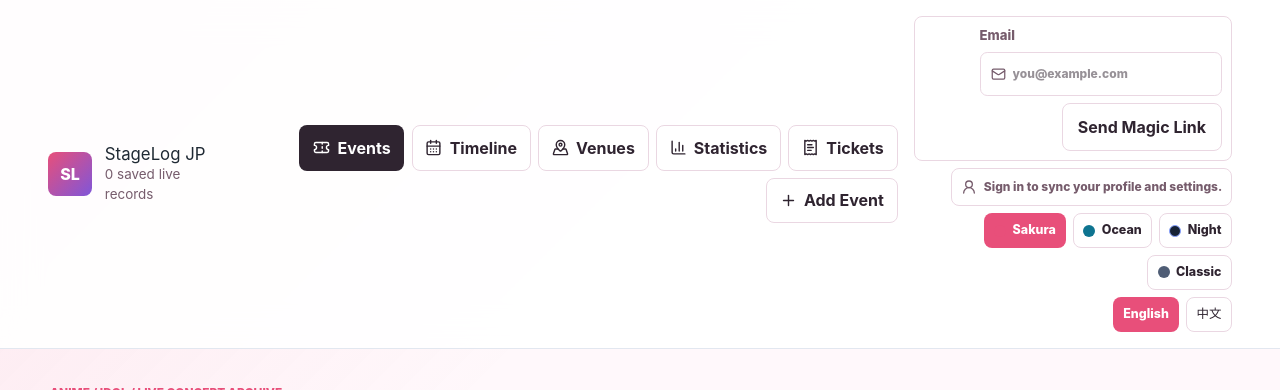
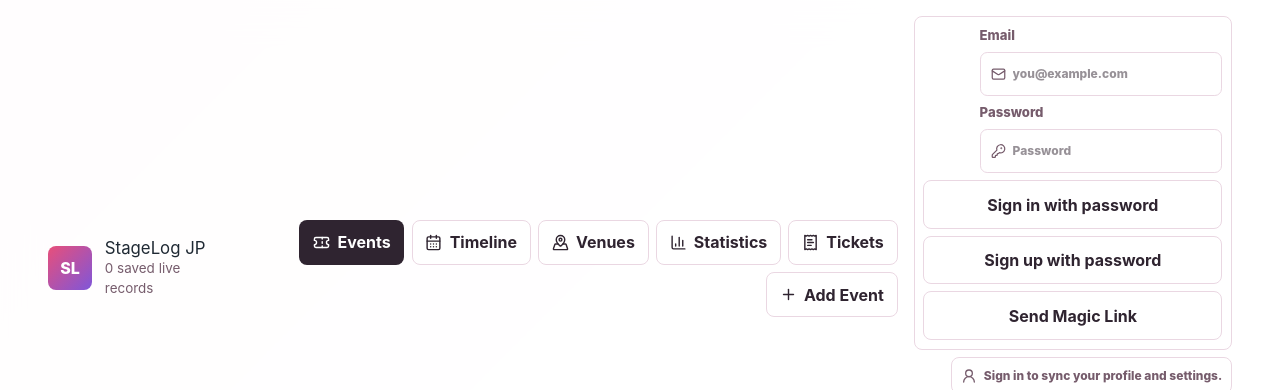
Before and after one commit to Chikachi00/StageLog-JP, a React (Vite) app: page / in a window 1280 px wide. Shown: the top 390 px of the page. Built offline with nearby package versions, Linux system fonts and the light colour scheme; no server answers.

Commit message:
Add password authentication for Supabase

```diff
--- a/src/components/AuthPanel.tsx
+++ b/src/components/AuthPanel.tsx
@@ -1,22 +1,59 @@
-import { Cloud, LogOut, Mail } from "lucide-react";
+import { Cloud, KeyRound, LogOut, Mail } from "lucide-react";
 import { useState } from "react";
-import type { FormEvent } from "react";
 import { useTranslation } from "react-i18next";
 import { useAuth } from "../context/AuthContext";
 
+type AuthAction = "magic-link" | "password-sign-in" | "password-sign-up";
+
 export function AuthPanel() {
   const { t } = useTranslation();
-  const { user, loading, isSupabaseConfigured, signInWithEmail, signOut } = useAuth();
+  const {
+    user,
+    loading,
+    isSupabaseConfigured,
+    signInWithEmail,
+    signInWithPassword,
+    signOut,
+    signUpWithPassword,
+  } = useAuth();
   const [email, setEmail] = useState("");
+  const [password, setPassword] = useState("");
   const [message, setMessage] = useState("");
   const [error, setError] = useState("");
-  const [submitting, setSubmitting] = useState(false);
+  const [submittingAction, setSubmittingAction] = useState<AuthAction | null>(null);
 
-  const handleSubmit = async (event: FormEvent<HTMLFormElement>) => {
-    event.preventDefault();
+  const validateEmail = () => {
+    if (!email.trim()) {
+      setError(t("auth.emailRequired"));
+      return false;
+    }
+
+    return true;
+  };
+
+  const validatePassword = () => {
+    if (!password) {
+      setError(t("auth.passwordRequired"));
+      return false;
+    }
+
+    if (password.length < 6) {
+      setError(t("auth.passwordMinLength"));
+      return false;
+    }
+
+    return true;
+  };
+
+  const handleMagicLink = async () => {
     setMessage("");
     setError("");
-    setSubmitting(true);
+
+    if (!validateEmail()) {
+      return;
+    }
+
+    setSubmittingAction("magic-link");
 
     try {
       await signInWithEmail(email.trim());
@@ -25,23 +62,64 @@ export function AuthPanel() {
     } catch (caughtError) {
       setError(caughtError instanceof Error ? caughtError.message : t("auth.signInFailed"));
     } finally {
-      setSubmitting(false);
+      setSubmittingAction(null);
+    }
+  };
+
+  const handlePasswordSignIn = async () => {
+    setMessage("");
+    setError("");
+
+    if (!validateEmail() || !validatePassword()) {
+      return;
+    }
+
+    setSubmittingAction("password-sign-in");
+
+    try {
+      await signInWithPassword(email.trim(), password);
+    } catch (caughtError) {
+      setError(caughtError instanceof Error ? caughtError.message : t("auth.authenticationFailed"));
+    } finally {
+      setSubmittingAction(null);
+    }
+  };
+
+  const handlePasswordSignUp = async () => {
+    setMessage("");
+    setError("");
+
+    if (!validateEmail() || !validatePassword()) {
+      return;
+    }
+
+    setSubmittingAction("password-sign-up");
+
+    try {
+      await signUpWithPassword(email.trim(), password);
+      setMessage(t("auth.accountCreatedCheckEmail"));
+    } catch (caughtError) {
+      setError(caughtError instanceof Error ? caughtError.message : t("auth.authenticationFailed"));
+    } finally {
+      setSubmittingAction(null);
     }
   };
 
   const handleSignOut = async () => {
     setMessage("");
     setError("");
-    setSubmitting(true);
+    setSubmittingAction("password-sign-in");
 
     try {
       await signOut();
     } catch (caughtError) {
       setError(caughtError instanceof Error ? caughtError.message : t("auth.signOutFailed"));
     } finally {
-      setSubmitting(false);
+      setSubmittingAction(null);
     }
   };
+
+  const isSubmitting = submittingAction !== null;
 
   if (!isSupabaseConfigured) {
     return (
@@ -68,7 +146,7 @@ export function AuthPanel() {
           <span>{t("auth.signedInAs")}</span>
           <strong>{user.email}</strong>
         </div>
-        <button className="ghost-button" type="button" disabled={submitting} onClick={handleSignOut}>
+        <button className="ghost-button" type="button" disabled={isSubmitting} onClick={handleSignOut}>
           <LogOut size={16} aria-hidden="true" />
           {t("auth.signOut")}
         </button>
@@ -79,7 +157,7 @@ export function AuthPanel() {
 
   return (
     <section className="auth-panel">
-      <form onSubmit={handleSubmit}>
+      <form onSubmit={(event) => event.preventDefault()}>
         <label>
           {t("auth.email")}
           <span>
@@ -93,9 +171,46 @@ export function AuthPanel() {
             />
           </span>
         </label>
-        <button className="ghost-button" type="submit" disabled={submitting}>
-          {submitting ? t("auth.signIn") : t("auth.sendMagicLink")}
-        </button>
+        <label>
+          {t("auth.password")}
+          <span>
+            <KeyRound size={15} aria-hidden="true" />
+            <input
+              autoComplete="current-password"
+              minLength={6}
+              type="password"
+              value={password}
+              onChange={(event) => setPassword(event.target.value)}
+              placeholder={t("auth.password")}
+            />
+          </span>
+        </label>
+        <div className="auth-panel__actions">
+          <button
+            className="ghost-button"
+            type="button"
+            disabled={isSubmitting}
+            onClick={handlePasswordSignIn}
+          >
+            {submittingAction === "password-sign-in" ? t("auth.signIn") : t("auth.signInWithPassword")}
+          </button>
+          <button
+            className="ghost-button"
+            type="button"
+            disabled={isSubmitting}
+            onClick={handlePasswordSignUp}
+          >
+            {submittingAction === "password-sign-up" ? t("auth.signIn") : t("auth.signUpWithPassword")}
+          </button>
+          <button
+            className="ghost-button"
+            type="button"
+            disabled={isSubmitting}
+            onClick={handleMagicLink}
+          >
+            {submittingAction === "magic-link" ? t("auth.signIn") : t("auth.sendMagicLink")}
+          </button>
+        </div>
       </form>
       {message ? <p className="auth-panel__message">{message}</p> : null}
       {error ? <p className="auth-panel__error">{error}</p> : null}
--- a/src/context/AuthContext.tsx
+++ b/src/context/AuthContext.tsx
@@ -9,6 +9,8 @@ interface AuthContextValue {
   loading: boolean;
   isSupabaseConfigured: boolean;
   signInWithEmail: (email: string) => Promise<void>;
+  signInWithPassword: (email: string, password: string) => Promise<void>;
+  signUpWithPassword: (email: string, password: string) => Promise<void>;
   signOut: () => Promise<void>;
 }
 
@@ -67,6 +69,38 @@ export function AuthProvider({ children }: { children: ReactNode }) {
           throw error;
         }
       },
+      signInWithPassword: async (email: string, password: string) => {
+        if (!supabase) {
+          throw new Error("Supabase is not configured.");
+        }
+
+        const { error } = await supabase.auth.signInWithPassword({
+          email,
+          password,
+        });
+
+        if (error) {
+          throw error;
+        }
+      },
+      signUpWithPassword: async (email: string, password: string) => {
+        if (!supabase) {
+          throw new Error("Supabase is not configured.");
+        }
+
+        const redirectTo = typeof window !== "undefined" ? window.location.origin : undefined;
+        const { error } = await supabase.auth.signUp({
+          email,
+          password,
+          options: {
+            emailRedirectTo: redirectTo,
+          },
+        });
+
+        if (error) {
+          throw error;
+        }
+      },
       signOut: async () => {
         if (!supabase) {
           return;
--- a/src/i18n/resources.ts
+++ b/src/i18n/resources.ts
@@ -37,9 +37,17 @@ export const resources = {
         signIn: "Sign in",
         signOut: "Sign out",
         email: "Email",
+        password: "Password",
+        signInWithPassword: "Sign in with password",
+        signUpWithPassword: "Sign up with password",
         sendMagicLink: "Send Magic Link",
         checkEmail: "Check your email for the login link.",
+        accountCreatedCheckEmail: "Account created. Please check your email to confirm your account.",
+        passwordMinLength: "Password must be at least 6 characters.",
+        emailRequired: "Email is required.",
+        passwordRequired: "Password is required.",
         signedInAs: "Signed in as",
+        authenticationFailed: "Authentication failed.",
         cloudSync: "Cloud sync",
         importLocalData: "Import local data to cloud",
         importedEvents: "Imported {{count}} events to cloud.",
@@ -411,9 +419,17 @@ export const resources = {
         signIn: "登录",
         signOut: "退出登录",
         email: "邮箱",
+        password: "密码",
+        signInWithPassword: "使用密码登录",
+        signUpWithPassword: "使用密码注册",
         sendMagicLink: "发送登录链接",
         checkEmail: "请检查邮箱中的登录链接。",
+        accountCreatedCheckEmail: "账号已创建，请检查邮箱并完成确认。",
+        passwordMinLength: "密码至少需要 6 位。",
+        emailRequired: "请输入邮箱。",
+        passwordRequired: "请输入密码。",
         signedInAs: "当前登录账号",
+        authenticationFailed: "登录失败",
         cloudSync: "云端同步",
         importLocalData: "导入本地数据到云端",
         importedEvents: "已导入 {{count}} 条记录到云端。",
--- a/src/index.css
+++ b/src/index.css
@@ -813,6 +813,18 @@ textarea:focus {
   gap: 0.45rem;
 }
 
+.auth-panel__actions {
+  display: flex !important;
+  flex: 1 1 100%;
+  flex-wrap: wrap;
+  justify-content: flex-end;
+  gap: 0.45rem !important;
+}
+
+.auth-panel__actions .ghost-button {
+  flex: 1 1 10rem;
+}
+
 .auth-panel label {
   min-width: min(100%, 14rem);
 }
```
Also changed, not shown: 2 other files (tests, documents, lock files or other folders).
